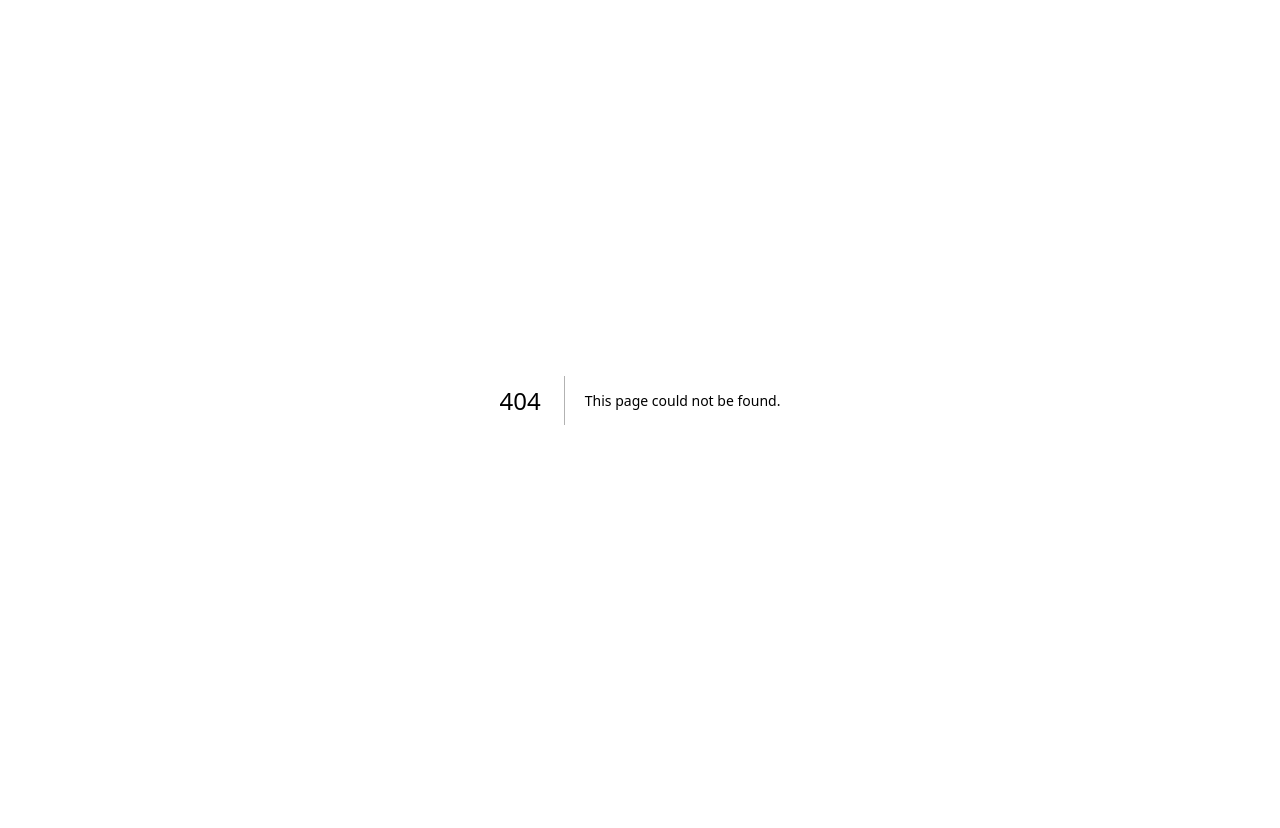
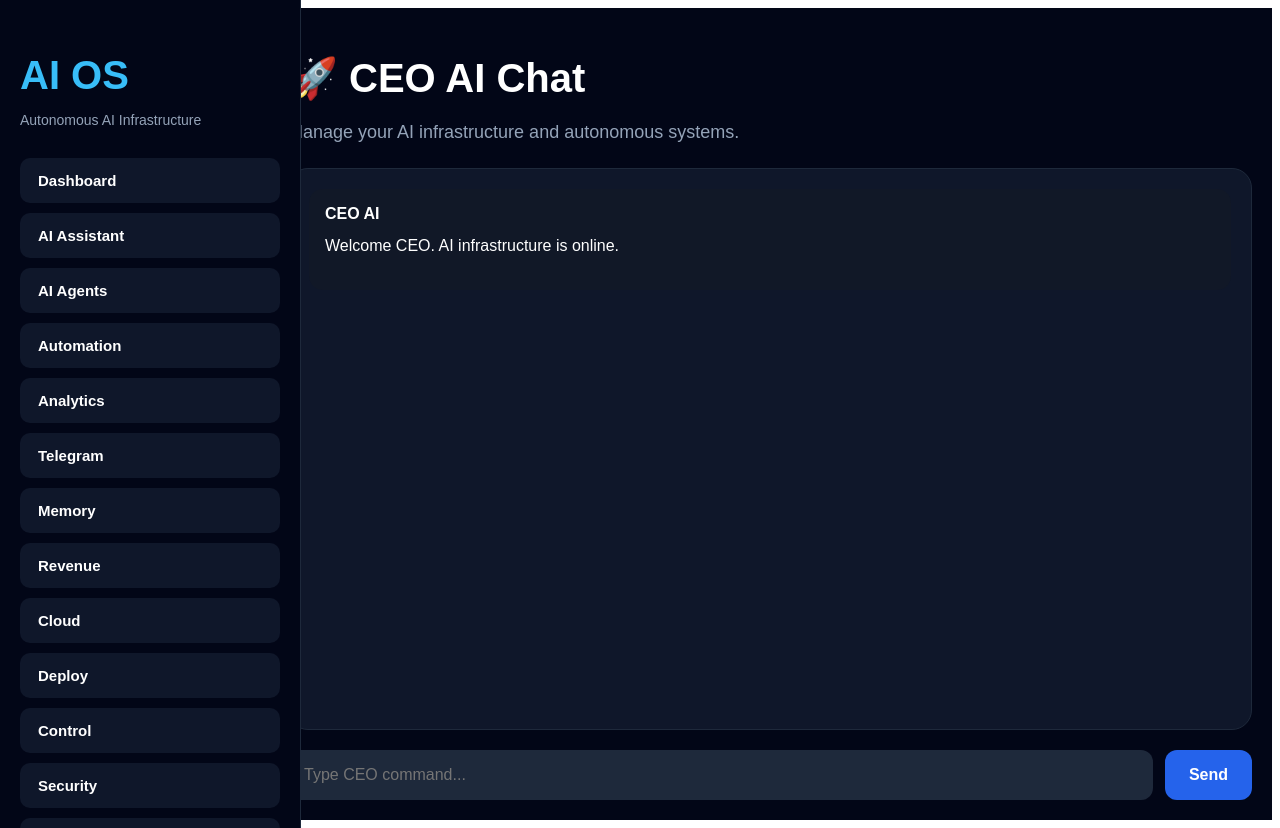
Before and after one commit to snapsparkofficial00-cloud/Ai, a Next.js app: page /ceo in a window 1280 px wide. Before the commit this address had no page. Before the commit the page ends 800 px from the top, so only its background shows below. Built offline with nearby package versions, Linux system fonts and the light colour scheme.

Commit message:
Create page.tsx

```diff
--- /dev/null
+++ b/app/ceo/page.tsx
@@ -0,0 +1,154 @@
+"use client";
+
+import { useState } from "react";
+import Sidebar from "../components/Sidebar";
+
+export default function CEOPage() {
+  const [messages, setMessages] = useState([
+    {
+      role: "CEO AI",
+      text: "Welcome CEO. AI infrastructure is online.",
+    },
+  ]);
+
+  const [input, setInput] = useState("");
+
+  const sendMessage = () => {
+    if (!input.trim()) return;
+
+    setMessages([
+      ...messages,
+      {
+        role: "You",
+        text: input,
+      },
+      {
+        role: "CEO AI",
+        text: "Command executed successfully.",
+      },
+    ]);
+
+    setInput("");
+  };
+
+  return (
+    <div
+      style={{
+        display: "flex",
+        minHeight: "100vh",
+        background: "#020617",
+        color: "white",
+        fontFamily: "Arial",
+      }}
+    >
+      <Sidebar />
+
+      <main
+        style={{
+          flex: 1,
+          marginLeft: "260px",
+          padding: "20px",
+          width: "100%",
+          overflow: "hidden",
+        }}
+      >
+        <h1
+          style={{
+            fontSize: "40px",
+            marginBottom: "20px",
+          }}
+        >
+          🚀 CEO AI Chat
+        </h1>
+
+        <p
+          style={{
+            color: "#94a3b8",
+            marginBottom: "25px",
+            fontSize: "18px",
+          }}
+        >
+          Manage your AI infrastructure and autonomous systems.
+        </p>
+
+        <div
+          style={{
+            background: "#0f172a",
+            borderRadius: "20px",
+            padding: "20px",
+            height: "65vh",
+            overflowY: "auto",
+            marginBottom: "20px",
+            border: "1px solid #1e293b",
+          }}
+        >
+          {messages.map((msg, index) => (
+            <div
+              key={index}
+              style={{
+                marginBottom: "16px",
+                padding: "16px",
+                borderRadius: "14px",
+                background:
+                  msg.role === "You"
+                    ? "#2563eb"
+                    : "#111827",
+              }}
+            >
+              <strong>{msg.role}</strong>
+
+              <p
+                style={{
+                  marginTop: "10px",
+                  lineHeight: "1.6",
+                }}
+              >
+                {msg.text}
+              </p>
+            </div>
+          ))}
+        </div>
+
+        <div
+          style={{
+            display: "flex",
+            gap: "12px",
+            width: "100%",
+          }}
+        >
+          <input
+            value={input}
+            onChange={(e) => setInput(e.target.value)}
+            placeholder="Type CEO command..."
+            style={{
+              flex: 1,
+              padding: "16px",
+              borderRadius: "12px",
+              border: "none",
+              background: "#1e293b",
+              color: "white",
+              fontSize: "16px",
+              outline: "none",
+            }}
+          />
+
+          <button
+            onClick={sendMessage}
+            style={{
+              padding: "16px 24px",
+              borderRadius: "12px",
+              border: "none",
+              background: "#2563eb",
+              color: "white",
+              fontWeight: "bold",
+              cursor: "pointer",
+              fontSize: "16px",
+            }}
+          >
+            Send
+          </button>
+        </div>
+      </main>
+    </div>
+  );
+}
```
